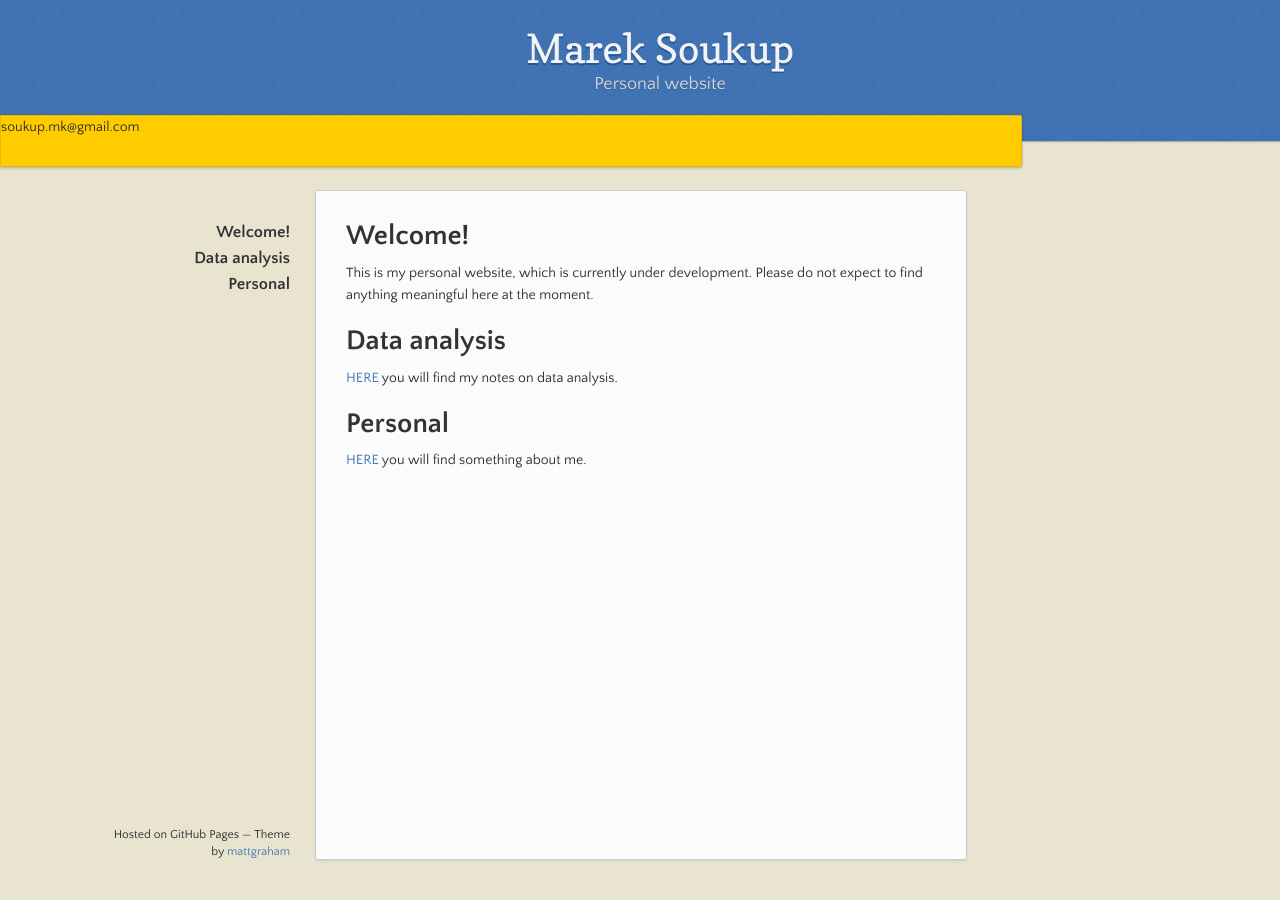
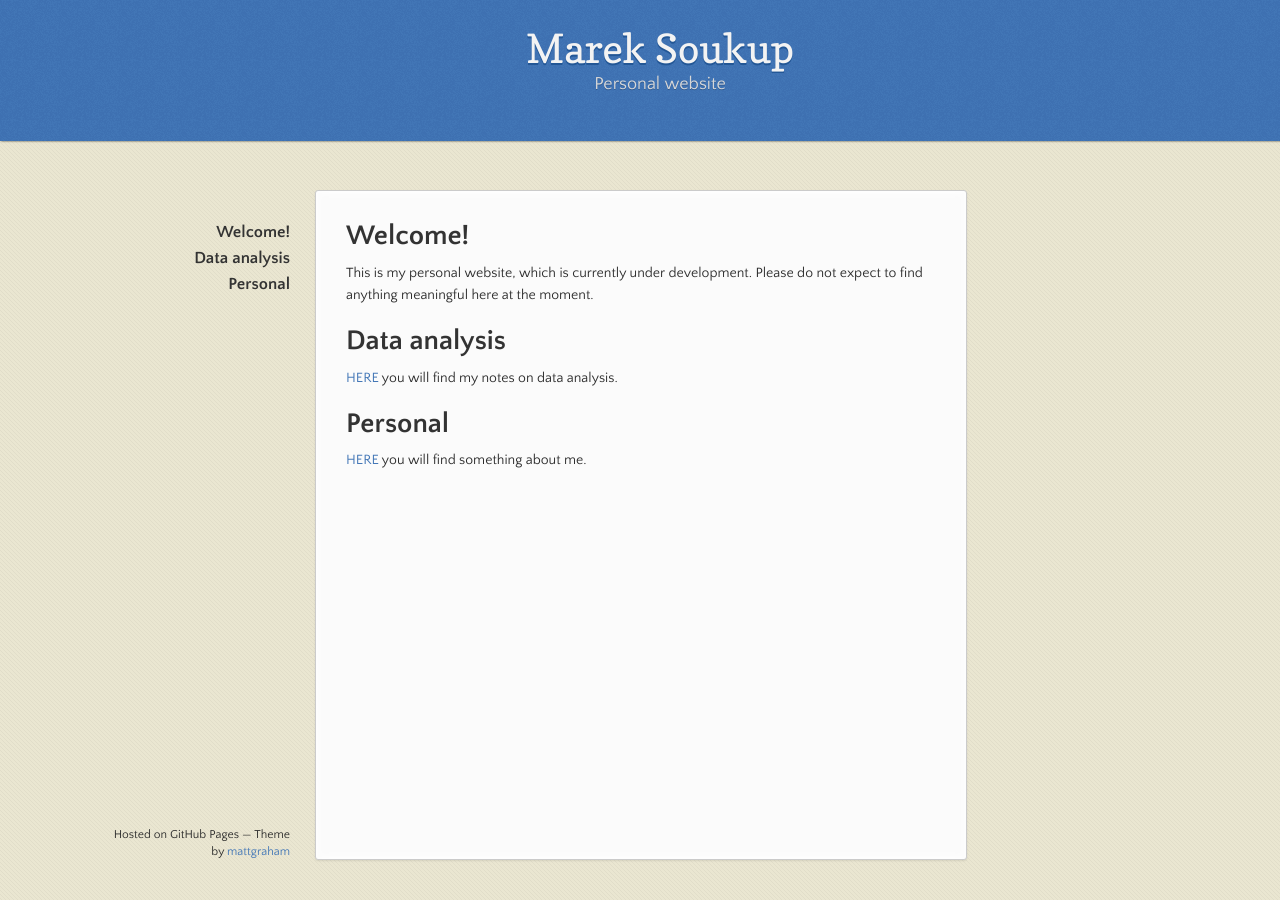
Before and after one commit to soukupmarek-edin/soukupmarek-edin.github.io, a Jekyll site: the page built from index.md, in a window 1280 px wide. Built offline with Jekyll 4.4.1, drawn with Linux system fonts in a browser that asks for light colours; Markdown is read by kramdown in place of the engine named in the settings; our own code applies the rules of GitHub Pages for plain Markdown files.

Commit message:
Update main_page_index.html

```diff
--- a/_layouts/main_page_index.html
+++ b/_layouts/main_page_index.html
@@ -24,9 +24,9 @@
       </header>
 
 
-    <div id="banner">
+<!--     <div id="banner">
       soukup.mk@gmail.com
-      </div>
+      </div> -->
 
     <div class="wrapper">
       <nav>
```
